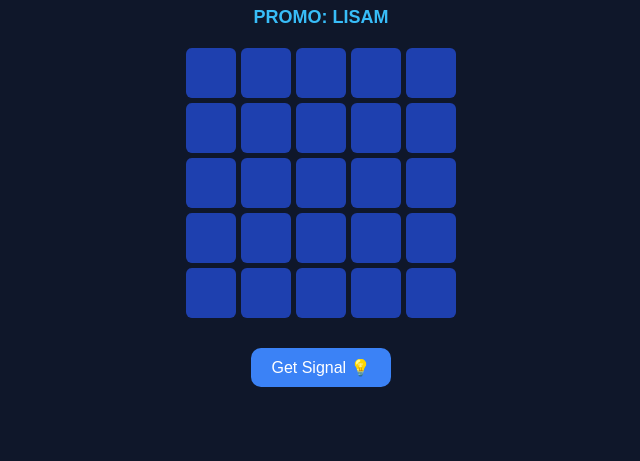
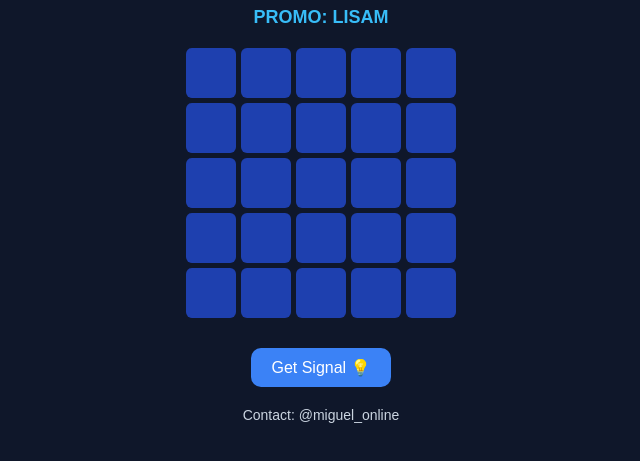
Before and after one commit to sasi467/mines-webapp, a plain HTML site: page index.html in a window 1280 px wide. Shown: the part 89-550 px from the top of the page, without its empty margins (319-959 px from the left). Drawn offline with Linux system fonts and the light colour scheme.

Commit message:
Update index.html

```diff
--- a/index.html
+++ b/index.html
@@ -74,6 +74,12 @@
     button:hover {
       background-color: #2563eb;
     }
+
+    .contact {
+      margin-top: 20px;
+      font-size: 14px;
+      color: #cbd5e1;
+    }
   </style>
 </head>
 <body>
@@ -81,6 +87,7 @@
   <div class="promo">PROMO: LISAM</div>
   <div id="grid"></div>
   <button onclick="showSignal()">Get Signal 💡</button>
+  <div class="contact">Contact: @miguel_online</div>
 
   <script>
     const grid = document.getElementById("grid");
```
